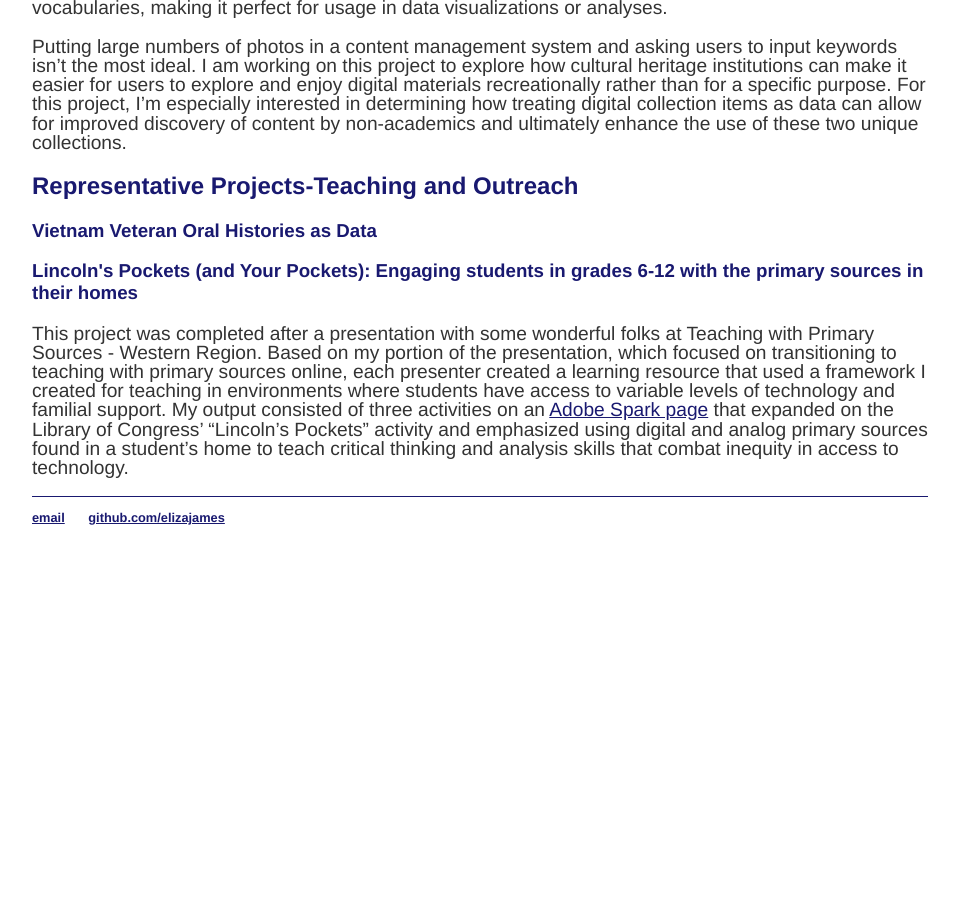
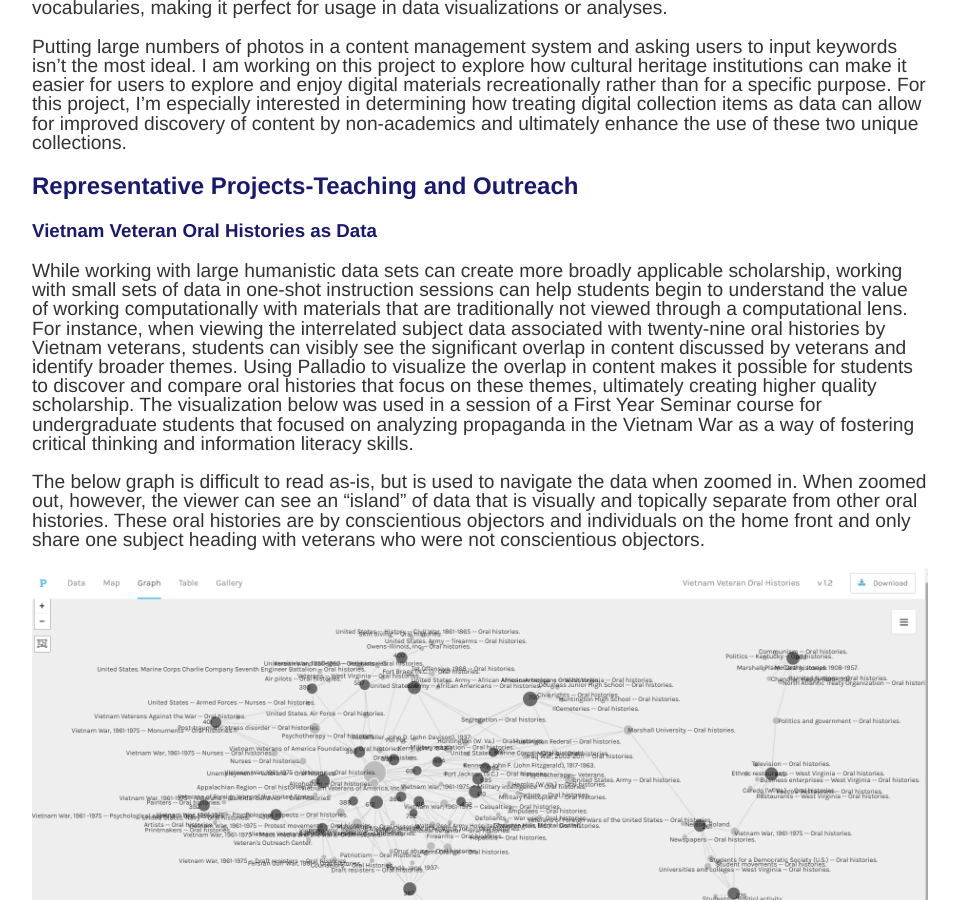
Before and after one commit to elizajames/old_site, a Jekyll site: the page built from projects/index.html, in a window 1280 px wide and 900 px high, scrolled down 3459 px. Shown: the whole window, without its empty margins (160-1119 px from the left). Built offline with Jekyll 4.4.1, drawn with Linux system fonts in a browser that asks for light colours; before the commit the page ends 4044 px from its top, so only the background shows below that.

Commit message:
Update index.html

```diff
--- a/projects/index.html
+++ b/projects/index.html
@@ -4,7 +4,9 @@ title: Projects Completed
 ---
 <div class="blurb">
 	<p>This page is divided into two broad categories--my work with <a href="#datavis">computation and data visualization</a> of cultural heritage data and metadata and my work doing <a href="#teachingoutreach">teaching and outreach</a>, usually informed by technology and usage of primary sources.</p>
+
 	<h2 id="datavis">Representative Projects-Computation and Data Visualization</h2>
+
 	<h3>Visualizing Francis Pierpont's Telegram Network</h3>
 	<p>This project visualized the communication and geospatial network of individuals who sent telegrams to Francis Pierpont, first governor of West Virginia, during the Civil War. These 850 telegrams were digitized by West Virginia University in 2011 and included granular transcriptions of the sender name, sender location, recipient, recipient location, message sent, and date. These metadata components make it possible for researchers to easily work with the telegrams as data. First, however, I had to get that data. WVU uses a content management system that creates a stable and iterative numerical URI for each digitized item but did not have an API through which to get that data. I wrote code in Python that allowed me to automate the scraping of metadata from each page. Cleaning the data involved some manual labor because locations were transcribed as written, including temporary camp locations that are no longer extant, rather than mapped to specific locations or coordinates in the present day. I then used additional automated tools to get coordinates for each location based on the newly standardized location names.</p>
 	<p>Initially, I chose to visualize this data set with TimeMapper, which allows individuals to interact with the information geospatially and temporally. However, I found this approach was inadequate because the frequency of telegrams sent from a particular location was not visualized, making it difficult for the viewer to understand which locations or individuals Pierpont corresponded with most frequently. Additionally, I felt that the network of communicants was not adequately visualized by isolated pins alone. However, I do feel that TimeMapper is a good tool for those who wish to emphasize discovery of the content in the collection over time and space.</p>
@@ -17,14 +19,21 @@ title: Projects Completed
 	<p>I have admired the work of Roger May for a long time, and when he put out a call on Twitter for help mapping the Looking at Appalachia project, I had no choice but to respond. The Looking at Appalachia project is composed of more than 800 photos contributed from individuals throughout the Appalachian region to demonstrate the diversity and complexity of the Appalachian experience. On the project website, the photos are housed in an image carousel and organized by state of origin and feature only plain text unstandardized metadata about each photo. I wrote a Python program to visit the page for each state and crawl the page for the URL and string of metadata associated with each of the images. Then, I used regular expressions to parse out data for the photographer, date, URL, and location of each photograph. Because this data was not created by a cataloger or other metadata expert, some manual and automated cleanup was needed in Excel to clean and map locations to federal county FIPS codes. Specifically, Virginia has some unique geographic entities that are independent cities within counties that defied standardized methods. Then, the data was imported into Datawrapper for visualization and dissemination purposes.</p>
 	<p>Creating this map allowed me to help Roger more concretely see what areas of Appalachia are more represented by the project and help determine what areas could benefit from outreach. Additionally, this map helps demonstrate that Looking at Appalachia depicts a broad geographic range of Appalachian experiences.</p>
 	<img src="/images/LookingAtAppalachia.png" alt="Map showing the frequency and distribution of photograph submissions to the Looking at Appalachia project." class="responsive">
+
 	<h3>Data Manipulation and Transformation</h3>
 	<p>EAD</p>
 	<p>Data Cleanup</p>
+
 	<h3>Exploring the Southern Courier (In Progress)</h3>
 	<p><i>The Southern Courier</i> was a newspaper published out of Montgomery, Alabama during the peak of the Civil Rights Movement. All 177 issues of <i>The Southern Courier</i> are digitized and available online but are not full text searchable. To complement this valuable collection, the staff photographer for the newspaper, Jim Peppler, donated 13,000 negatives to the Alabama Department of Archives and History. The latter collection is fully digitized and features full and rich metadata for each photograph using standardized vocabularies, making it perfect for usage in data visualizations or analyses.</p>
 	<p>Putting large numbers of photos in a content management system and asking users to input keywords isn’t the most ideal. I am working on this project to explore how cultural heritage institutions can make it easier for users to explore and enjoy digital materials recreationally rather than for a specific purpose. For this project, I’m especially interested in determining how treating digital collection items as data can allow for improved discovery of content by non-academics and ultimately enhance the use of these two unique collections.</p>
+
 	<h2 id="teachingoutreach">Representative Projects-Teaching and Outreach</h2>
+
 	<h3>Vietnam Veteran Oral Histories as Data</h3>
+	<p>While working with large humanistic data sets can create more broadly applicable scholarship, working with small sets of data in one-shot instruction sessions can help students begin to understand the value of working computationally with materials that are traditionally not viewed through a computational lens. For instance, when viewing the interrelated subject data associated with twenty-nine oral histories by Vietnam veterans, students can visibly see the significant overlap in content discussed by veterans and identify broader themes. Using Palladio to visualize the overlap in content makes it possible for students to discover and compare oral histories that focus on these themes, ultimately creating higher quality scholarship. The visualization below was used in a session of a First Year Seminar course for undergraduate students that focused on analyzing propaganda in the Vietnam War as a way of fostering critical thinking and information literacy skills.</p>
+	<p>The below graph is difficult to read as-is, but is used to navigate the data when zoomed in. When zoomed out, however, the viewer can see an “island” of data that is visually and topically separate from other oral histories. These oral histories are by conscientious objectors and individuals on the home front and only share one subject heading with veterans who were not conscientious objectors.</p>
+	<img src="/images/VietnamVeterans.png" alt="Network showing the interelations of subject data between oral histories of Vietnam veterans." class="responsive">
 
 	<h3>Lincoln's Pockets (and Your Pockets): Engaging students in grades 6-12 with the primary sources in their homes</h3>
 	<p>This project was completed after a presentation with some wonderful folks at Teaching with Primary Sources - Western Region. Based on my portion of the presentation, which focused on transitioning to teaching with primary sources online, each presenter created a learning resource that used a framework I created for teaching in environments where students have access to variable levels of technology and familial support. My output consisted of three activities on an <a href="https://spark.adobe.com/page/Uo1dQPNjDDhxC/">Adobe Spark page</a> that expanded on the Library of Congress’ “Lincoln’s Pockets” activity and emphasized using digital and analog primary sources found in a student’s home to teach critical thinking and analysis skills that combat inequity in access to technology.</p>
```
